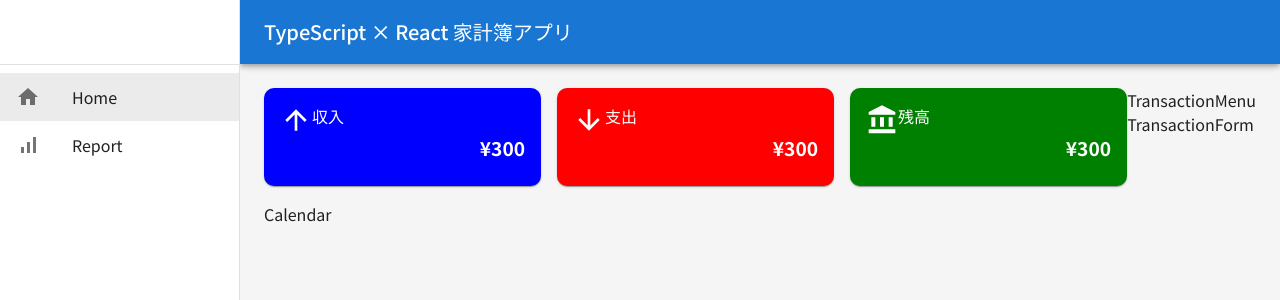
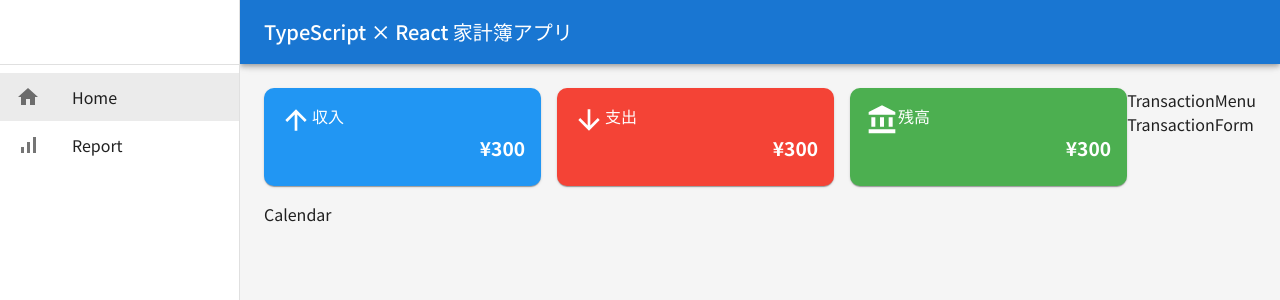
Before and after one commit to Nanae-j/react_householdbudget_app, a React (Create React App) app: page / in a window 1280 px wide. Shown: the top 300 px of the page. Built offline with nearby package versions, Linux system fonts and the light colour scheme.

Commit message:
[update] MUIのテーマ拡張

```diff
--- a/src/components/MonthlySummary.tsx
+++ b/src/components/MonthlySummary.tsx
@@ -12,7 +12,7 @@
       <Grid size={4} display={'flex'} flexDirection={'column'}>
         <Card
           sx={{
-            bgcolor: 'blue',
+            bgcolor: (theme) => theme.palette.incomeColor.main,
             color: 'white',
             borderRadius: '10px',
             flexGrow: 1,
@@ -41,7 +41,7 @@
       <Grid size={4} display={'flex'} flexDirection={'column'}>
         <Card
           sx={{
-            bgcolor: 'red',
+            bgcolor: (theme) => theme.palette.expenseColor.main,
             color: 'white',
             borderRadius: '10px',
             flexGrow: 1,
@@ -70,7 +70,7 @@
       <Grid size={4} display={'flex'} flexDirection={'column'}>
         <Card
           sx={{
-            bgcolor: 'green',
+            bgcolor: (theme) => theme.palette.balanceColor.main,
             color: 'white',
             borderRadius: '10px',
             flexGrow: 1,
--- a/src/theme/theme.ts
+++ b/src/theme/theme.ts
@@ -1,4 +1,20 @@
-import { createTheme } from '@mui/material';
+import { createTheme, PaletteColor, PaletteColorOptions } from '@mui/material';
+import { blue, green, red } from '@mui/material/colors';
+
+// MUIの拡張が必要
+declare module '@mui/material/styles' {
+  interface Palette {
+    incomeColor: PaletteColor;
+    expenseColor: PaletteColor;
+    balanceColor: PaletteColor;
+  }
+
+  interface PaletteOptions {
+    incomeColor?: PaletteColorOptions;
+    expenseColor?: PaletteColorOptions;
+    balanceColor?: PaletteColorOptions;
+  }
+}
 
 export const theme = createTheme({
   typography: {
@@ -7,4 +23,24 @@
     fontWeightMedium: 500,
     fontWeightBold: 700,
   },
+  palette: {
+    // 収入用カラー
+    incomeColor: {
+      main: blue[500],
+      light: blue[100],
+      dark: blue[700],
+    },
+    // 支出用カラー
+    expenseColor: {
+      main: red[500],
+      light: red[100],
+      dark: red[700],
+    },
+    // 残高カラー
+    balanceColor: {
+      main: green[500],
+      light: green[100],
+      dark: green[700],
+    },
+  },
 });
```
